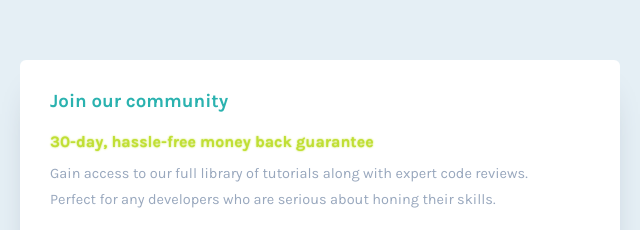
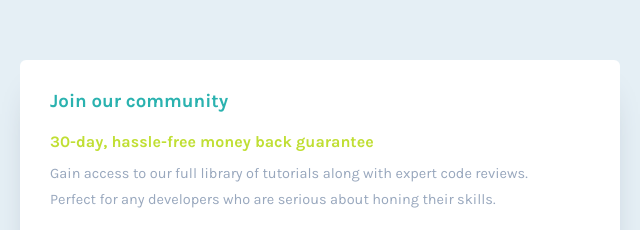
Before and after one commit to AbdielP/single-price-grid, a plain HTML site: page index.html in a window 1280 px wide. Shown: the part 138-368 px from the top of the page, 320-960 px from the left. Drawn offline with Linux system fonts and the light colour scheme.

Commit message:
desktop sizes should be reviewed

```diff
--- a/css/main.css
+++ b/css/main.css
@@ -29,7 +29,6 @@ body {
     width: 320px;
     background: #fff;
     border-radius: 5px;
-    /* box-shadow: 0px 5px 35px -22px #98A6BD; */
     box-shadow: 0px 20px 35px -22px #818D9E;
     overflow: hidden;
 }
@@ -99,7 +98,7 @@ body {
 .section__paragraph--yellow {
     color: var(--primary-bright-yellow);
     font-weight: 700;
-    text-shadow: 0 0 2px var(--primary-bright-yellow);
+    /* text-shadow: 0 0 2px var(--primary-bright-yellow); */
 }.section__paragraph--grey {
     color: var(--neutral-grayish-blue);
     /* letter-spacing: .5px; */
```
Also changed, not shown: captures/desktop.png (added).
